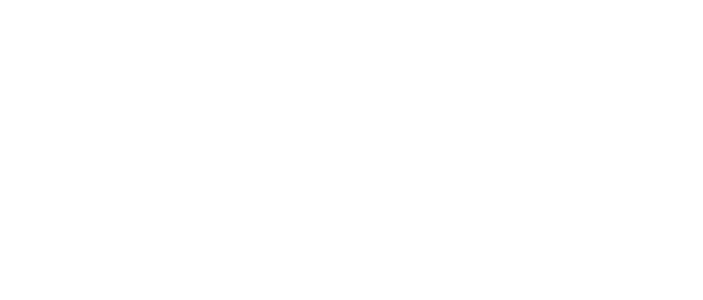
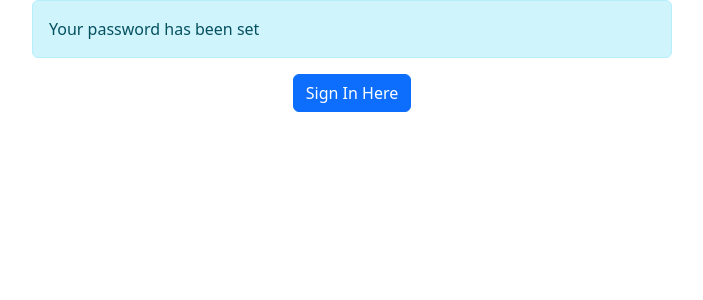
Before and after one commit to amosehiguese/exam-app, a Django app: page /accounts/password-reset-complete/ in a window 1280 px wide. Before the commit the part shown is empty. Shown: the top 300 px of the page, without its empty margins (288-991 px from the left). Run offline with Django 4.2, Linux system fonts and the light colour scheme.

Commit message:
Modify password_reset_complete.html

```diff
--- a/users/templates/users/password_reset_complete.html
+++ b/users/templates/users/password_reset_complete.html
@@ -1 +1,8 @@
-{% extends 'users/base.html' %} {% block body %} {% endblock %}
+{% extends 'users/base.html' %} {% block body %}
+<div class="alert alert-info w-50 mx-auto">Your password has been set</div>
+<div class="w-50 mx-auto text-center">
+  <a class="btn btn-primary btn-outline text-center" href="{% url 'login' %}"
+    >Sign In Here</a
+  >
+</div>
+{% endblock %}
```
